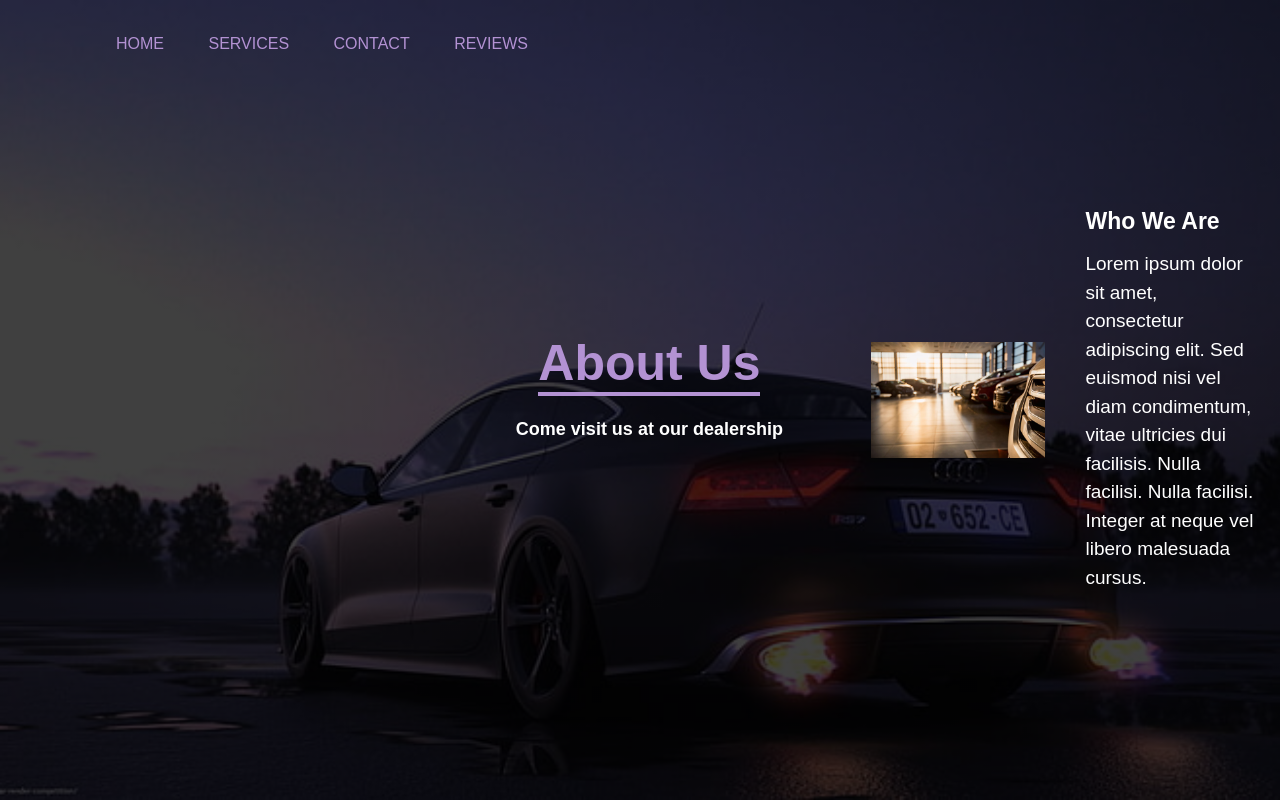
After one commit to deniz2104/Dealer-Management, a PHP site: page /about.html in a window 1280 px wide. The commit adds this page. Run offline with PHP 8.4, Linux system fonts and the light colour scheme.

Commit message:
add homepage style and about

```diff
--- /dev/null
+++ b/about.html
@@ -0,0 +1,42 @@
+<!DOCTYPE html>
+<html lang="en">
+
+<head>
+    <meta charset="UTF-8">
+    <meta name="viewport" content="width=device-width, initial-scale=1.0">
+    <link rel="stylesheet" type="text/css" href="homepage_style.css">
+    <title>Contact</title>
+</head>
+
+<body>
+    <header class="header">
+        <nav class="navbar">
+            <ul>
+                <li><a href="homepage.html">Home</a></li>
+                <li><a href="services.html">Services</a></li>
+                <li><a href="contact.html">Contact</a></li>
+                <li><a href="reviews.html">Reviews</a></li>
+            </ul>
+        </nav>
+    </header>
+    <div class="heading-about">
+        <h1>About Us</h1>
+        <p>Come visit us at our dealership</p>
+    </div>
+
+    <div class="container-about">
+        <section class="about">
+            <div class="about-image">
+                <img src="poza_about.jpg" alt="About Us">
+            </div>
+            <div class="about-content">
+                <h2>Who We Are</h2>
+                <p>Lorem ipsum dolor sit amet, consectetur adipiscing elit. Sed euismod nisi vel diam condimentum, vitae
+                    ultricies dui facilisis. Nulla facilisi. Nulla facilisi. Integer at neque vel libero malesuada
+                    cursus.</p>
+            </div>
+        </section>
+    </div>
+</body>
+
+</html>
--- a/dealer_auto.php
+++ b/dealer_auto.php
@@ -15,6 +15,10 @@ if (isset($_SESSION['admin_name'])){
 <html lang="en">
 <!TODO: Loader>
 <!TODO: Loader pentru o prima pagina inainte de asta unde aleg intre client si (dealer/admin)>
+<!TODO: In loc de alert din javascript sa fac un alertbox tot js cusotmizat si sa am real time fetching cand dau refresh>
+<!TODO: Sa fac o pagina de prezentare a firmei,testimoniale,aspect general,posibilitate de login ca client sau ca dealer>
+<!TODO: Loader diferit fata de cel din navigarea dintre pagini la dealeri>
+
 <head>
     <meta charset="UTF-8">
     <meta name="viewport" content="width=device-width, initial-scale=1.0">
--- a/delete_car_form.php
+++ b/delete_car_form.php
@@ -1,4 +1,6 @@
 <?php
+//TODO: sa intreb daca e sigur ca vrea sa stearga (tot un fel de alertbox)
+//TODO:textbox uri in care sa adaug si el sa mi afiseze un rezulat/mai mutle
 @include 'config.php';
 session_start();
 
--- a/delete_dealer_form.php
+++ b/delete_dealer_form.php
@@ -1,6 +1,6 @@
 <?php
 //TODO: sa nu ma pot sterge pe mine
-//TODO: sa nu ma pot vizualiza
+//TODO: sa nu ma pot vizualiza pe mine
 @include 'config.php';
 session_start();
 
--- /dev/null
+++ b/homepage_style.css
@@ -0,0 +1,211 @@
+* {
+  margin: 0;
+  padding: 0;
+  box-sizing: border-box;
+  font-family: sans-serif;
+}
+
+body {
+  background-image: linear-gradient(rgba(0, 0, 0, 0.75), rgba(0, 0, 0, 0.75)),
+    url(poza_background.jpg);
+  background-size: cover;
+  background-repeat: no-repeat;
+  background-position: center;
+  min-height: 100vh;
+  overflow-y: auto;
+  margin: 0;
+  display: flex;
+  justify-content: center;
+  align-items: center;
+}
+
+.header {
+  width: 100%;
+  height: 100vh;
+  background-size: cover;
+  background-position: center;
+}
+
+.navbar {
+  position: fixed;
+  top: 0;
+  left: 0;
+  right: 0;
+  width: 85%;
+  margin: auto;
+  padding: 35px 0;
+  display: flex;
+  align-items: center;
+  justify-content: space-between;
+}
+
+.navbar ul li {
+  list-style: none;
+  display: inline-block;
+  margin: 0 20px;
+  position: relative;
+}
+
+.navbar ul li a {
+  text-decoration: none;
+  color: hsl(270, 42%, 70%);
+  text-transform: uppercase;
+}
+
+.navbar ul li a::after {
+  content: "";
+  height: 3px;
+  width: 0;
+  background: hsl(270, 42%, 70%);
+  position: absolute;
+  left: 0;
+  bottom: -10px;
+  transition: 0.5s;
+}
+
+.navbar ul li a:hover::after {
+  width: 100%;
+}
+
+.content {
+  width: 100%;
+  position: absolute;
+  top: 50%;
+  transform: translateY(-50%);
+  text-align: center;
+  color: white;
+}
+
+.content h1 {
+  font-size: 48px;
+  margin-top: 80px;
+  background-image: linear-gradient(to left, hsl(270, 42%, 70%), white);
+  color: transparent;
+  background-clip: text;
+  -webkit-background-clip: text;
+}
+
+.content p {
+  margin: 20px auto;
+  font-weight: 700;
+  line-height: 25px;
+}
+
+.content .btn {
+  width: 200px;
+  padding: 15px 0;
+  text-align: center;
+  margin: 20px 10px;
+  border-radius: 40px;
+  font-weight: bold;
+  border: 4px solid hsl(270, 42%, 70%);
+  color: hsl(270, 42%, 70%);
+  cursor: pointer;
+  display: inline-block;
+  background: transparent;
+  color: hsl(270, 42%, 70%);
+  text-transform: capitalize;
+  text-decoration: none;
+  overflow: hidden;
+  position: relative;
+}
+
+.content span {
+  background: hsl(270, 42%, 70%);
+  height: 100%;
+  width: 0;
+  border-radius: 40px;
+  position: absolute;
+  left: 0;
+  bottom: 0;
+  z-index: -1;
+  transition: 0.5s;
+}
+
+.content .btn:hover span {
+  width: 100%;
+}
+
+.content .btn:hover {
+  border: none;
+  color: white;
+}
+
+.heading-about {
+  width: 90%;
+  display: flex;
+  justify-content: center;
+  align-items: center;
+  flex-direction: column;
+  text-align: center;
+  margin: 20px auto;
+}
+
+.heading-about h1 {
+  font-size: 50px;
+  color: hsl(270, 42%, 70%);
+  margin-bottom: 25px;
+  position: relative;
+}
+
+.heading-about h1::after {
+  content: "";
+  position: absolute;
+  width: 100%;
+  height: 4px;
+  display: block;
+  margin: 0 auto;
+  background-color: hsl(270, 42%, 70%);
+}
+
+.heading-about p {
+  font-size: 18px;
+  font-weight: 700;
+  line-height: 25px;
+  margin-bottom: 25px;
+  color: white;
+}
+
+.container-about {
+  width: 90%;
+  margin: 0 auto;
+  padding: 10px 20px;
+}
+
+.about {
+  display: flex;
+  justify-content: space-between;
+  align-items: center;
+  flex-wrap: wrap;
+}
+
+.about-image {
+  flex: 1;
+  margin-right: 40px;
+  overflow: hidden;
+}
+
+.about-image img {
+  max-width: 100%;
+  height: auto;
+  display: block;
+  transition: 0.5 ease;
+}
+.about-image:hover img {
+  transform: scale(1.2);
+}
+.about-content {
+  flex: 1;
+}
+
+.about-content h2 {
+  font-size: 23px;
+  margin-bottom: 15px;
+  color: white;
+}
+
+.about-content p {
+  line-height: 1.5;
+  color: white;
+  font-size: 19px;
+}
--- a/styles.css
+++ b/styles.css
@@ -1,5 +1,6 @@
 body {
-  background: url("poza_background.jpg");
+  background-image: linear-gradient(rgba(0, 0, 0, 0.75), rgba(0, 0, 0, 0.75)),
+    url(poza_background.jpg);
   background-size: cover;
   background-repeat: no-repeat;
   background-position: center;
--- a/styles_for_tables.css
+++ b/styles_for_tables.css
@@ -1,5 +1,5 @@
 body {
-  font-family: "Open Sans", sans-serif;
+  font-family: sans-serif;
   font-weight: 300;
   line-height: 1.42em;
   color: #a7a1ae;
--- a/table_of_dealers.php
+++ b/table_of_dealers.php
@@ -1,4 +1,5 @@
 <?php
+//TODO: sa am o chestie de genul 5 itemi per pagina si sa pot da pagina spre exemplu
 @include 'config.php';
 session_start();
 
```
Also changed, not shown: homepage.html (added, +38 -0 lines), index.html (+33 -35 lines), upgrade_role_form.php (+15 -0 lines), contact.html (added), poza_about.jpg (added), reviews.html (added), script.js (deleted), services.html (added).
